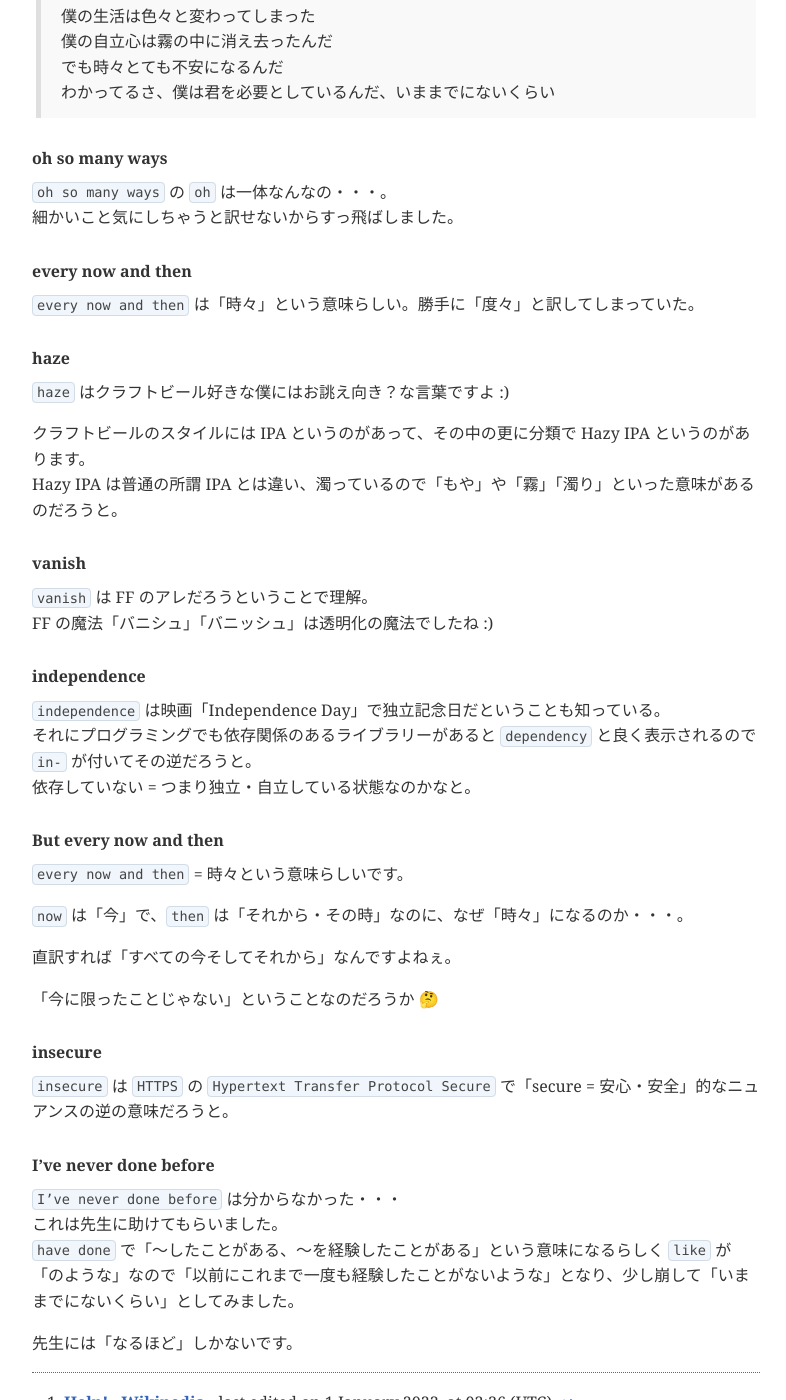
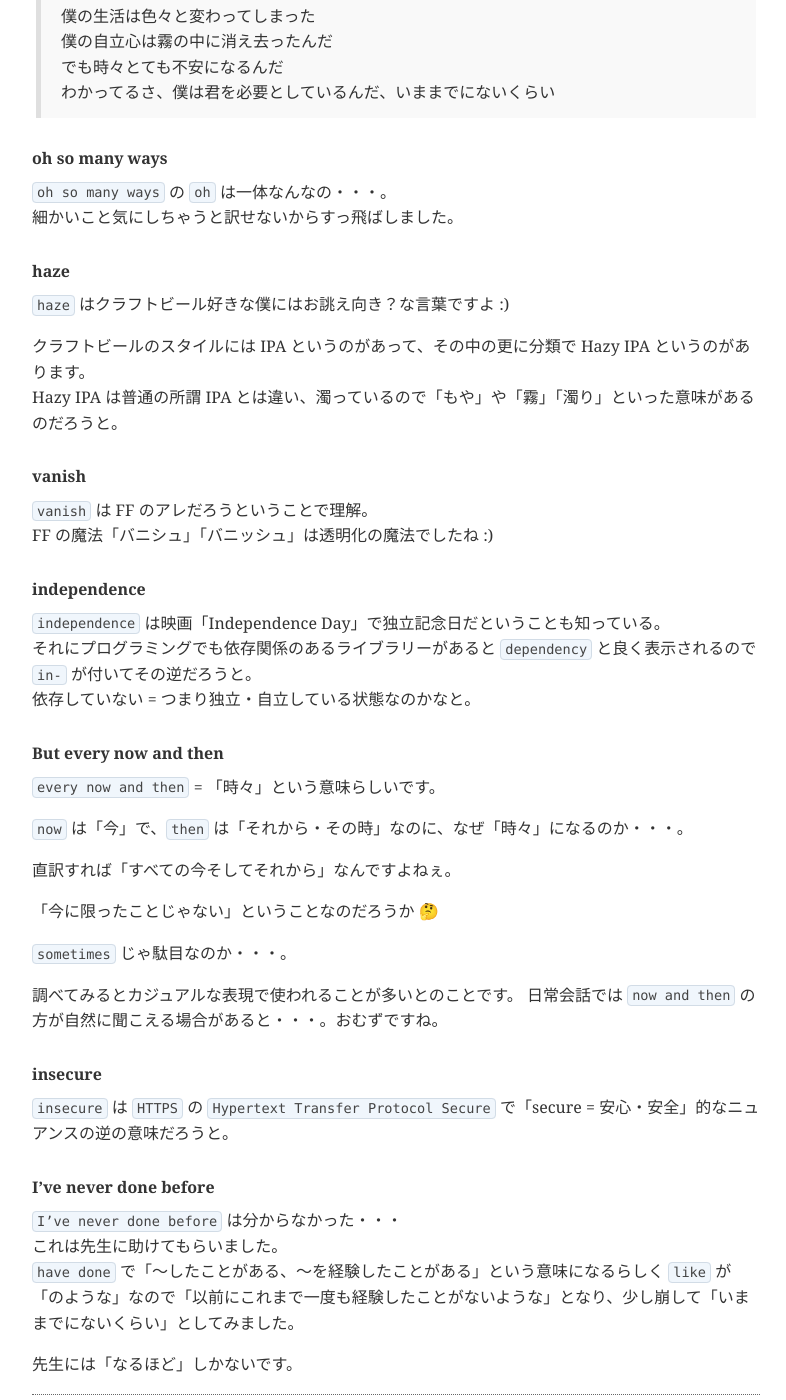
Before and after one commit to tetsuwo/en-study, a Jekyll site: the page built from _posts/2022-12-30-help-the-beatles.md, in a window 1280 px wide and 1400 px high, scrolled down 5640 px. Shown: the whole window, without its empty margins (118-904 px from the left). Built offline with Jekyll 4.4.1, drawn with Linux system fonts in a browser that asks for light colours.

Commit message:
Update 2022-12-30-help-the-beatles.md

```diff
--- a/_posts/2022-12-30-help-the-beatles.md
+++ b/_posts/2022-12-30-help-the-beatles.md
@@ -225,10 +225,6 @@ Help!
 `oh so many ways` の `oh` は一体なんなの・・・。
 細かいこと気にしちゃうと訳せないからすっ飛ばしました。
 
-#### every now and then
-
-`every now and then` は「時々」という意味らしい。勝手に「度々」と訳してしまっていた。
-
 #### haze
 
 `haze` はクラフトビール好きな僕にはお誂え向き？な言葉ですよ :)
@@ -249,13 +245,18 @@ FF の魔法「バニシュ」「バニッシュ」は透明化の魔法でし
 
 #### But every now and then
 
-`every now and then` = 時々という意味らしいです。
+`every now and then` = 「時々」という意味らしいです。
 
 `now` は「今」で、`then` は「それから・その時」なのに、なぜ「時々」になるのか・・・。
 
 直訳すれば「すべての今そしてそれから」なんですよねぇ。
 
 「今に限ったことじゃない」ということなのだろうか 🤔
+
+`sometimes` じゃ駄目なのか・・・。
+
+調べてみるとカジュアルな表現で使われることが多いとのことです。
+日常会話では `now and then` の方が自然に聞こえる場合があると・・・。おむずですね。
 
 #### insecure
 
```
